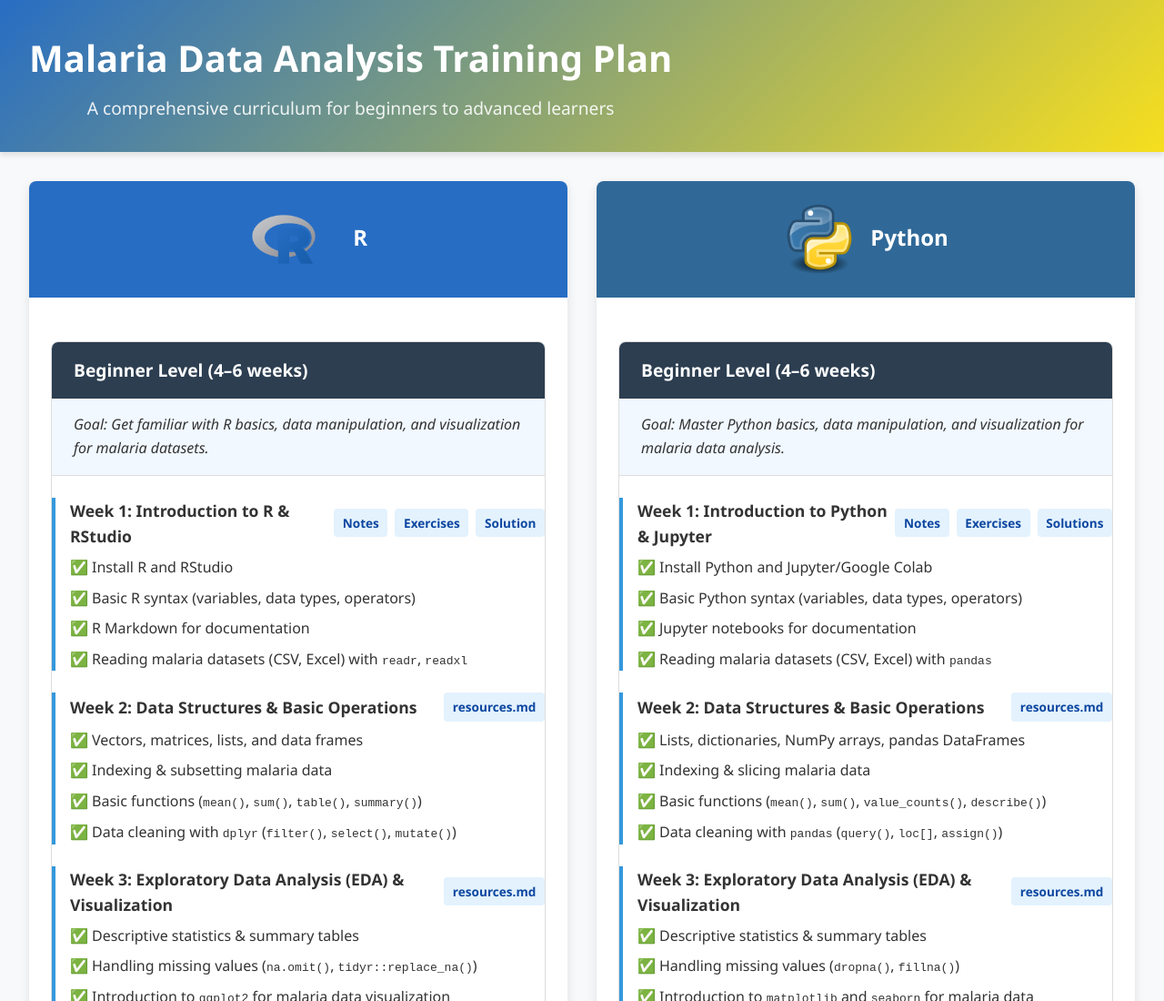
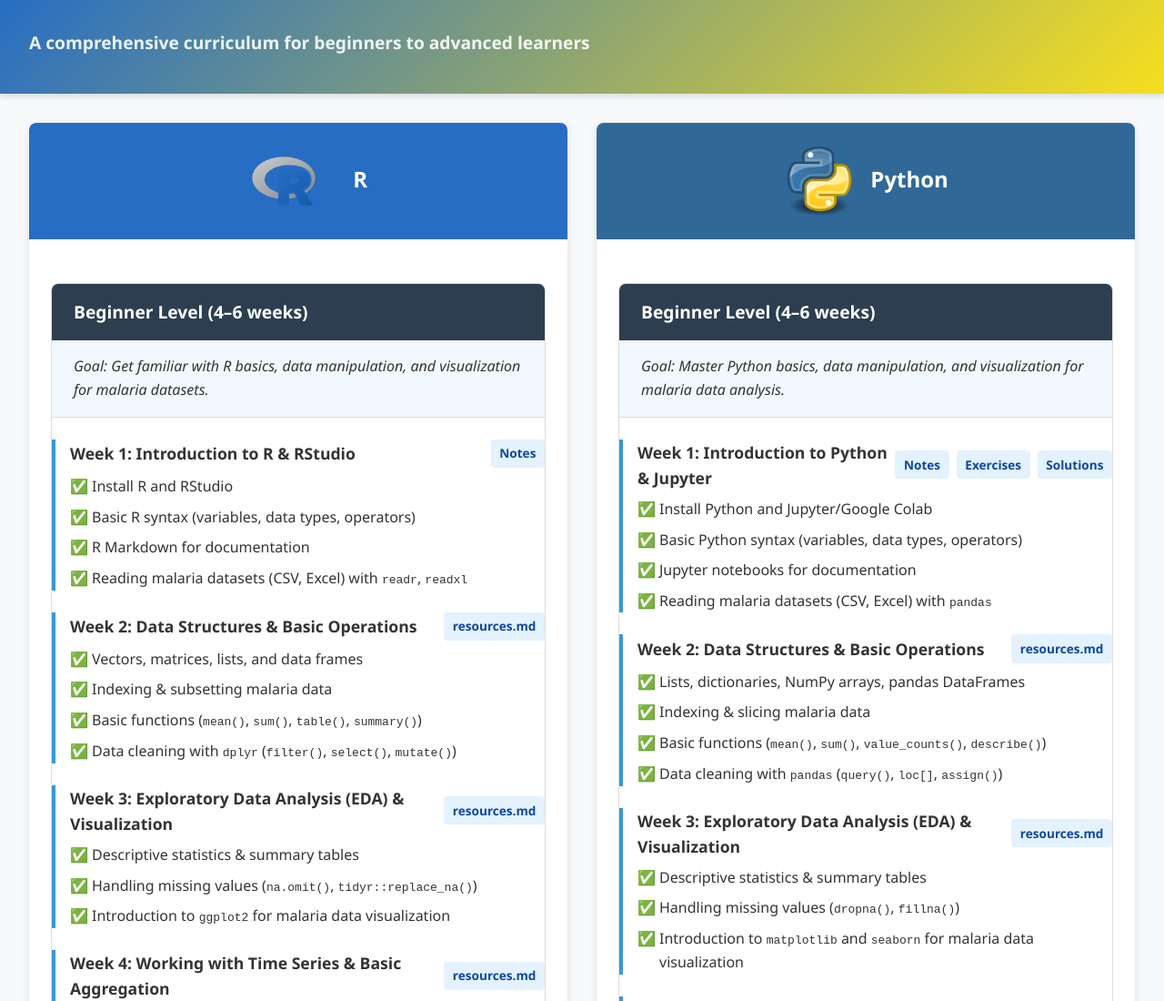
Before and after one commit to mohamedsillahkanu/sl-nmcp-data-analysis-training-plan, a plain HTML site: page index.html in a window 1280 px wide. Shown: the top 1100 px of the page at 91% size. Drawn offline with Linux system fonts and the light colour scheme.

Commit message:
Update index.html

```diff
--- a/index.html
+++ b/index.html
@@ -184,7 +184,7 @@
         <div style="display: flex; justify-content: space-between; align-items: center; width: 100%; max-width: 1400px; margin: 0 auto; padding: 0 2rem;">
 
             <div style="text-align: center;">
-                <h1 style="text-align: center;">Malaria Data Analysis Training Plan</h1>
+                <h1 Malaria Data Analysis Training Plan</h1>
                 <div class="subtitle">A comprehensive curriculum for beginners to advanced learners</div>
             </div>
 
@@ -206,9 +206,6 @@
                             <div class="week-header">
                                 Week 1: Introduction to R & RStudio
                                 <a href="https://mohamedsillahkanu.github.io/R_WK1_Note/" class="resource-link" title="Click to view notes">Notes</a>
-
-                                <a href="#" class="resource-link" title="Click to view exercises">Exercises</a>
-                                <a href="#" class="resource-link" title="Click to view solution scripts">Solution</a>
                             </div>
                             <ul class="task-list">
                                 <li>Install R and RStudio</li>
```
